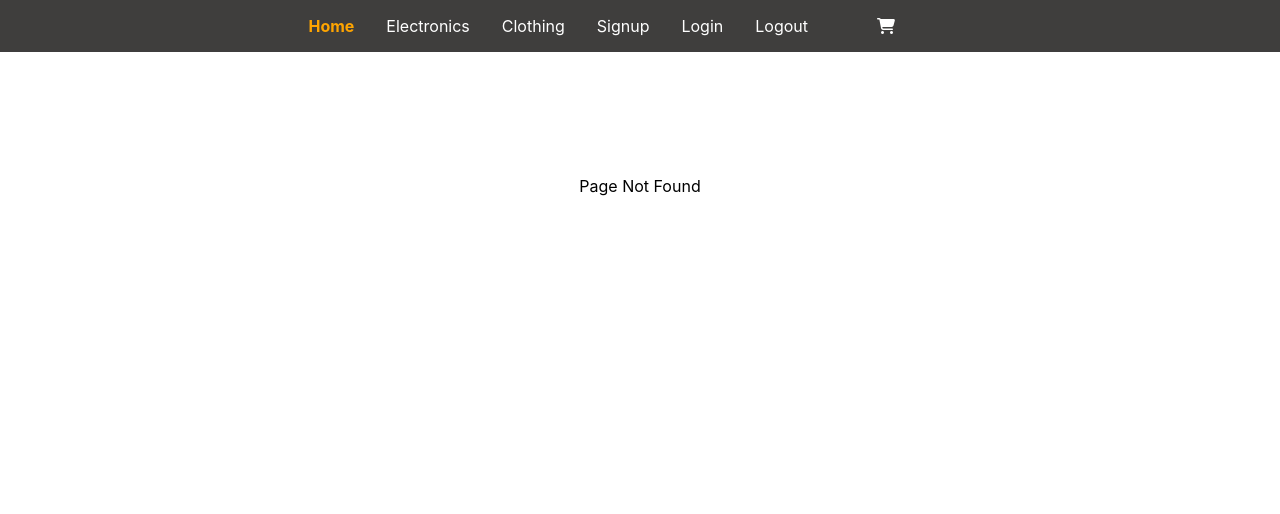
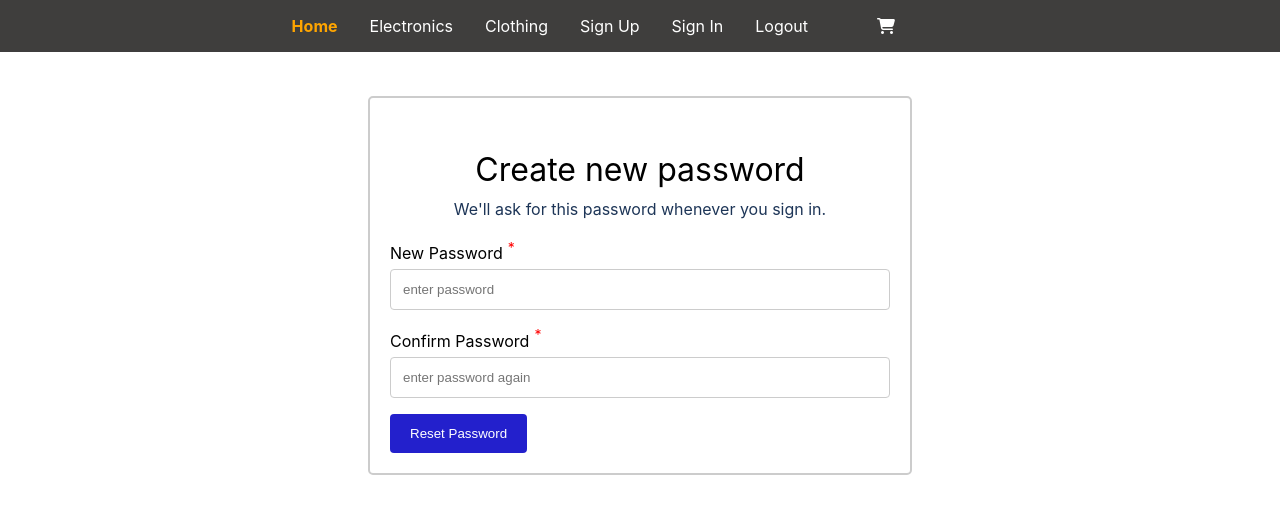
Before and after one commit to sanketwakhare/react-shopping-cart-project, a React (Create React App) app: page /reset-password in a window 1280 px wide. Before the commit this address had no page. Shown: the top 514 px of the page. Built offline with nearby package versions, Linux system fonts and the light colour scheme.

Commit message:
adding forgot password pages

```diff
--- a/src/components/Header/Header.js
+++ b/src/components/Header/Header.js
@@ -55,7 +55,7 @@ const Header = (props) => {
           }
           onClick={() => handleSelectedCategory("signup")}
         >
-          Signup
+          Sign up
         </Link>
         <Link
           to={"login"}
@@ -64,7 +64,7 @@ const Header = (props) => {
           }
           onClick={() => handleSelectedCategory("login")}
         >
-          Login
+          Sign in
         </Link>
         <Link
           to={"logout"}
--- /dev/null
+++ b/src/pages/forgot-password/ForgotPassword.jsx
@@ -0,0 +1,43 @@
+import { useState } from "react";
+import { useNavigate } from "react-router";
+
+const ForgotPassword = () => {
+  const [email, setEmail] = useState("");
+  const [loading, setLoading] = useState(false);
+  const [errMsg, setErrMsg] = useState("");
+
+  const navigate = useNavigate();
+
+  const handleSubmit = async () => {
+    navigate("/verify-forgot-password-otp", { state: { email } });
+  };
+
+  return (
+    <div className="sign-in-screen">
+      <div className="container">
+        <div className="innerContainer">
+          <div className="sign-in-header">
+            <p>Password assistance</p>
+            <label>Enter the email address associated with your account.</label>
+          </div>
+          <label htmlFor="email">
+            Email<span required>*</span>
+          </label>
+          <input
+            type="email"
+            name="email"
+            placeholder="enter email"
+            value={email}
+            onChange={(e) => setEmail(e.target.value)}
+          />
+          <div className="sign-in-actions-container">
+            <input type="submit" value="Receive OTP" onClick={handleSubmit} />
+          </div>
+          <div className={errMsg ? "errContainer" : ""}>{errMsg}</div>
+        </div>
+      </div>
+    </div>
+  );
+};
+
+export default ForgotPassword;
--- /dev/null
+++ b/src/pages/forgot-password/ResetPassword.jsx
@@ -0,0 +1,67 @@
+import { useState } from "react";
+import { Link } from "react-router-dom";
+
+const ResetPassword = (props) => {
+  const [password, setPassword] = useState("");
+  const [confirmPassword, setConfirmPassword] = useState("");
+  const [loading, setLoading] = useState(false);
+  const [errMsg, setErrMsg] = useState("");
+  const [successMsg, setSuccessMsg] = useState(null);
+
+  const handleSubmit = async () => {
+    setSuccessMsg("Success");
+  };
+
+  return (
+    <div className="sign-in-screen">
+      <div className="container">
+        <div className="innerContainer">
+          <div className="sign-in-header">
+            <p>Create new password</p>
+            <label>We'll ask for this password whenever you sign in.</label>
+          </div>
+          <label htmlFor="password">
+            New Password<span required>*</span>
+          </label>
+          <input
+            type="password"
+            name="password"
+            placeholder="enter password"
+            value={password}
+            minLength={6}
+            maxLength={6}
+            onChange={(e) => setPassword(e.target.value)}
+          />
+          <label htmlFor="confirm-password">
+            Confirm Password<span required>*</span>
+          </label>
+          <input
+            type="password"
+            name="confirm-password"
+            placeholder="enter password again"
+            value={confirmPassword}
+            minLength={6}
+            maxLength={6}
+            onChange={(e) => setConfirmPassword(e.target.value)}
+          />
+          <div className="sign-in-actions-container">
+            <input
+              type="submit"
+              value="Reset Password"
+              onClick={handleSubmit}
+            />
+          </div>
+          <div className={errMsg ? "errContainer" : ""}>{errMsg}</div>
+          {successMsg && (
+            <div className="successContainer">
+              Password reset successfully. You can{" "}
+              <Link to="/login">Log in</Link> now
+            </div>
+          )}
+        </div>
+      </div>
+    </div>
+  );
+};
+
+export default ResetPassword;
--- /dev/null
+++ b/src/pages/forgot-password/VerifyForgotPasswordOtp.jsx
@@ -0,0 +1,51 @@
+import { useState } from "react";
+import { useLocation, useNavigate } from "react-router";
+
+const VerifyForgotPasswordOtp = (props) => {
+  const [otp, setOtp] = useState("");
+  const [loading, setLoading] = useState(false);
+  const [errMsg, setErrMsg] = useState("");
+
+  const navigate = useNavigate();
+  const location = useLocation();
+  const { email } = location?.state;
+
+  const handleSubmit = async () => {
+    navigate("/reset-password");
+  };
+
+  return (
+    <div className="sign-in-screen">
+      <div className="container">
+        <div className="innerContainer">
+          <div className="sign-in-header">
+            <p>Verification required</p>
+            <label>
+              To continue, complete this verification step. We've sent an OTP to
+              the email {email ?? "no email provided"}. Please enter it below to
+              complete verification.
+            </label>
+          </div>
+          <label htmlFor="otp">
+            Enter OTP<span required>*</span>
+          </label>
+          <input
+            type="number"
+            name="otp"
+            placeholder="OTP"
+            value={otp}
+            minLength={6}
+            maxLength={6}
+            onChange={(e) => setOtp(e.target.value)}
+          />
+          <div className="sign-in-actions-container">
+            <input type="submit" value="Continue" onClick={handleSubmit} />
+          </div>
+          <div className={errMsg ? "errContainer" : ""}>{errMsg}</div>
+        </div>
+      </div>
+    </div>
+  );
+};
+
+export default VerifyForgotPasswordOtp;
--- a/src/pages/login/Login.jsx
+++ b/src/pages/login/Login.jsx
@@ -64,10 +64,7 @@ function Login() {
       <div className="container">
         <div className="innerContainer">
           <div className="sign-in-header">
-            <div>
-              <i className="fas fa-arrow-circle-left fa-2x"></i>
-            </div>
-            <p>Sign In</p>
+            <p>Sign in</p>
           </div>
           <label htmlFor="email">
             Email<span required>*</span>
--- a/src/pages/login/login.scss
+++ b/src/pages/login/login.scss
@@ -10,6 +10,7 @@
   input[type="text"],
   input[type="email"],
   input[type="password"],
+  input[type="number"],
   select,
   textarea {
     width: 100%;
@@ -46,10 +47,6 @@
       margin-bottom: 10px;
     }
 
-    label {
-      font-size: 1.6rem;
-    }
-
     .innerContainer {
       border-radius: 5px;
       background-color: #fff;
@@ -59,11 +56,9 @@
       border: 2px solid #ccc;
 
       label {
-        font-size: 1.6rem;
         span[required] {
-          font-size: 1.6rem;
           color: red;
-          vertical-align: baseline;
+          vertical-align: super;
           margin-left: 5px;
         }
       }
@@ -74,9 +69,17 @@
 
       .sign-in-header {
         display: flex;
+        flex-direction: column;
         justify-content: center;
         align-items: center;
         margin-bottom: 20px;
+        p {
+          font-size: 2rem;
+        }
+        label {
+          font-size: 1rem;
+          color: #1d3557;
+        }
       }
 
       .sign-in-actions-container {
@@ -86,7 +89,7 @@
       }
 
       .errContainer {
-        margin-top: 5px;
+        margin-top: 1rem;
         border-radius: 5px;
         padding: 20px;
         max-width: 500px;
@@ -96,6 +99,19 @@
         border: 1px solid #fcdede;
         color: rgb(222, 9, 9);
       }
+
+      .successContainer {
+        margin-top: 1rem;
+        border-radius: 5px;
+        padding: 20px;
+        max-width: 500px;
+        height: fit-content;
+        /* flex-grow: 1; */
+        background-color: #defce3;
+        border: 1px solid #defce3;
+        color: rgb(12, 116, 12);
+        text-align: center;
+      }
     }
   }
 }
--- a/src/pages/signup/Signup.jsx
+++ b/src/pages/signup/Signup.jsx
@@ -71,10 +71,7 @@ function Signup() {
       <div className="container">
         <div className="innerContainer">
           <div className="sign-up-header">
-            <div>
-              <i className="fas fa-arrow-circle-left fa-2x"></i>
-            </div>
-            <p>Signup</p>
+            <p>Sign up</p>
           </div>
           <label htmlFor="email">
             Email<span required>*</span>
@@ -102,7 +99,7 @@ function Signup() {
           <input
             type="password"
             name="confirmPassword"
-            placeholder="enter same password"
+            placeholder="enter password again"
             value={confirmPassword}
             onChange={(e) => setConfirmPassword(e.target.value)}
           />
--- a/src/pages/signup/signup.scss
+++ b/src/pages/signup/signup.scss
@@ -55,11 +55,9 @@
       border: 2px solid #ccc;
 
       label {
-        font-size: 1.6rem;
         span[required] {
-          font-size: 1.6rem;
           color: red;
-          vertical-align: baseline;
+          vertical-align: super;
           margin-left: 5px;
         }
       }
@@ -70,9 +68,17 @@
 
       .sign-up-header {
         display: flex;
+        flex-direction: column;
         justify-content: center;
         align-items: center;
         margin-bottom: 20px;
+        p {
+          font-size: 2rem;
+        }
+        label {
+          font-size: 1rem;
+          color: #1d3557;
+        }
       }
 
       .sign-up-actions-container {
--- a/src/routes/AppRoutes.jsx
+++ b/src/routes/AppRoutes.jsx
@@ -2,6 +2,9 @@ import { Route, Routes } from "react-router";
 import NoItemsOverlay from "../components/NoItemsOverlay/NoItemsOverlay";
 import ProductDetails from "../components/Products/ProductDetails/ProductDetails";
 import ProductList from "../components/Products/ProductList";
+import ForgotPassword from "../pages/forgot-password/ForgotPassword";
+import ResetPassword from "../pages/forgot-password/ResetPassword";
+import VerifyForgotPasswordOtp from "../pages/forgot-password/VerifyForgotPasswordOtp";
 import Login from "../pages/login/Login";
 import Logout from "../pages/logout/Logout";
 import Signup from "../pages/signup/Signup";
@@ -23,6 +26,12 @@ const AppRoutes = (props) => {
         <Route path="/signup" element={<Signup />}></Route>
         <Route path="/login" element={<Login />}></Route>
         <Route path="/logout" element={<Logout />}></Route>
+        <Route path="/forgot-password" element={<ForgotPassword />}></Route>
+        <Route
+          path="/verify-forgot-password-otp"
+          element={<VerifyForgotPasswordOtp />}
+        ></Route>
+        <Route path="/reset-password" element={<ResetPassword />}></Route>
         <Route path="*" element={<NoItemsOverlay />}></Route>
       </Routes>
     </div>
```
